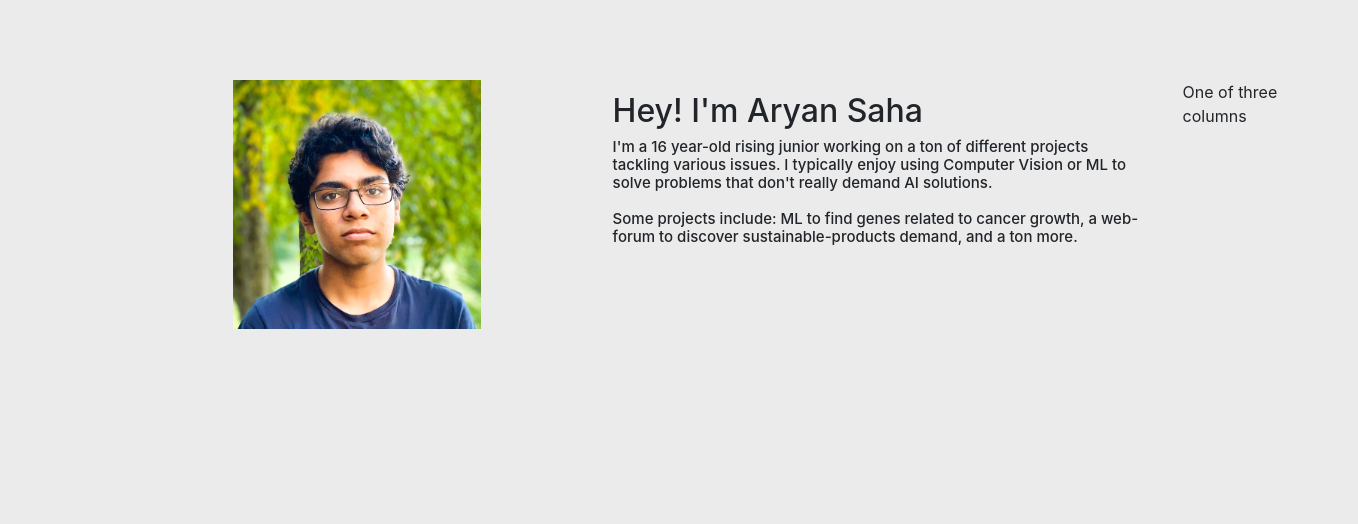
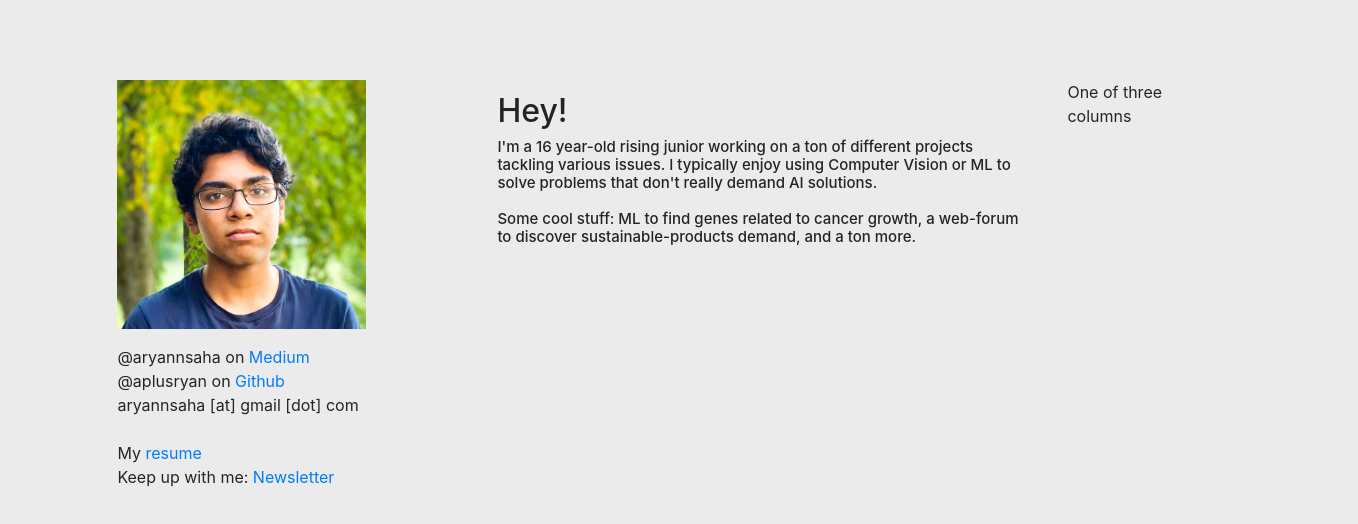
Before and after one commit to aplusryan/aplusryan.github.io, a plain HTML site: page index.html in a window 1280 px wide. Shown: the whole page, 1358 px wide, since content can reach past the window. Drawn offline with nearby package versions, Linux system fonts and the light colour scheme.

Commit message:
links + contacts

```diff
--- a/index.html
+++ b/index.html
@@ -12,15 +12,25 @@
   <div class="container">
   <div class="row">
     <div class="col-sm-4 one">
+        <div class ="pfp">
         <img src="img/profilePicPNG.png" class="responsive">
+        </div>
+
+        <div> <a>@aryannsaha on </a><a href="https://aryannsaha.medium.com" target="_blank">Medium</a> </div>
+        <div> <a>@aplusryan on </a><a href="https://github.com/aplusryan" target="_blank">Github</a> </div>
+        <div> <a>aryannsaha [at] gmail [dot] com </a> </div>
+        <br>
+        <div> <a>My </a><a href="Extras/AryanSahaResume.pdf" download target="_blank">resume</a> </div>
+        <div> <a>Keep up with me: </a><a href="https://landing.mailerlite.com/webforms/landing/u7x0a4" target="_blank">Newsletter</a> </div>
+
 
     </div>
     <div class="col-sm-6 two">
-      <h2 class="header"> Hey! I'm Aryan Saha</2>
+      <h2 class="header"> Hey!</2>
       <p class="bio"> I'm a 16 year-old rising junior working on
           a ton of different projects tackling various issues. I typically enjoy using Computer Vision or ML to solve problems that don't really demand AI solutions. <br> <br>
 
-          Some projects include: ML to find genes related to cancer growth, a web-forum to discover sustainable-products demand, and a ton more. </p>
+          Some cool stuff: ML to find genes related to cancer growth, a web-forum to discover sustainable-products demand, and a ton more. </p>
     </div>
     <div class="col-sm-2 three">
       One of three columns
--- a/main.css
+++ b/main.css
@@ -4,7 +4,7 @@ body {
 }
 
 .container {
-  margin-left: 17vw;
+  margin-left: 8vw;
   margin-right: 27vw;
   margin-top: 10vh;
 }
@@ -44,3 +44,7 @@ background-color: #4f57b
   margin-top: 1vh;
   padding-right: 1vw;
 }
+
+.pfp {
+  margin-bottom: 2vh;
+}
```
Also changed, not shown: 1 other file.
